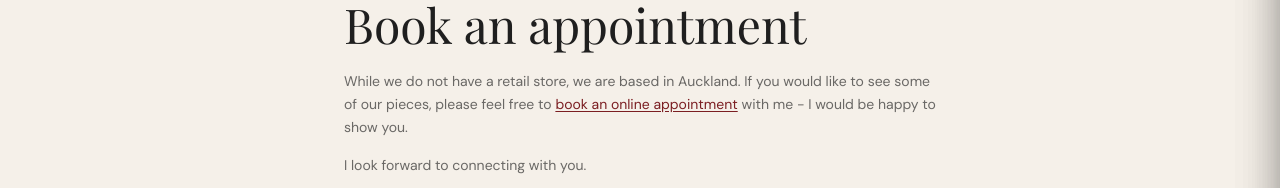
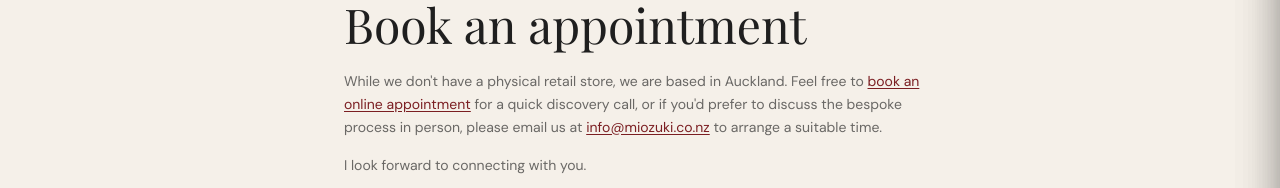
Before and after one commit to reonzpika/miozuki-web, a Next.js app: page /pages/appointment-online in a window 1280 px wide. Shown: the part 309-497 px from the top of the page. Built offline with nearby package versions, Linux system fonts and the light colour scheme; no server answers; a web font is replaced by a local one.

Commit message:
update appointment page copy

```diff
--- a/app/pages/appointment-online/page.tsx
+++ b/app/pages/appointment-online/page.tsx
@@ -21,8 +21,7 @@ export default function AppointmentPage() {
       </h1>
       <div className="space-y-4 text-sm text-charcoal/65 leading-relaxed mb-10">
         <p>
-          While we do not have a retail store, we are based in Auckland. If you would like to see
-          some of our pieces, please feel free to{' '}
+          While we don&apos;t have a physical retail store, we are based in Auckland. Feel free to{' '}
           <a
             href="https://calendly.com/miozuki-info/30min?month=2026-04"
             target="_blank"
@@ -31,7 +30,15 @@ export default function AppointmentPage() {
           >
             book an online appointment
           </a>{' '}
-          with me - I would be happy to show you.
+          for a quick discovery call, or if you&apos;d prefer to discuss the bespoke process in person,
+          please email us at{' '}
+          <a
+            href="mailto:info@miozuki.co.nz"
+            className="text-burgundy underline underline-offset-2 hover:text-burgundy/70 transition-colors focus-visible:outline-none focus-visible:ring-2 focus-visible:ring-burgundy/40 focus-visible:ring-offset-2 focus-visible:ring-offset-cream rounded-sm"
+          >
+            info@miozuki.co.nz
+          </a>{' '}
+          to arrange a suitable time.
         </p>
         <p>I look forward to connecting with you.</p>
         <p>
```
